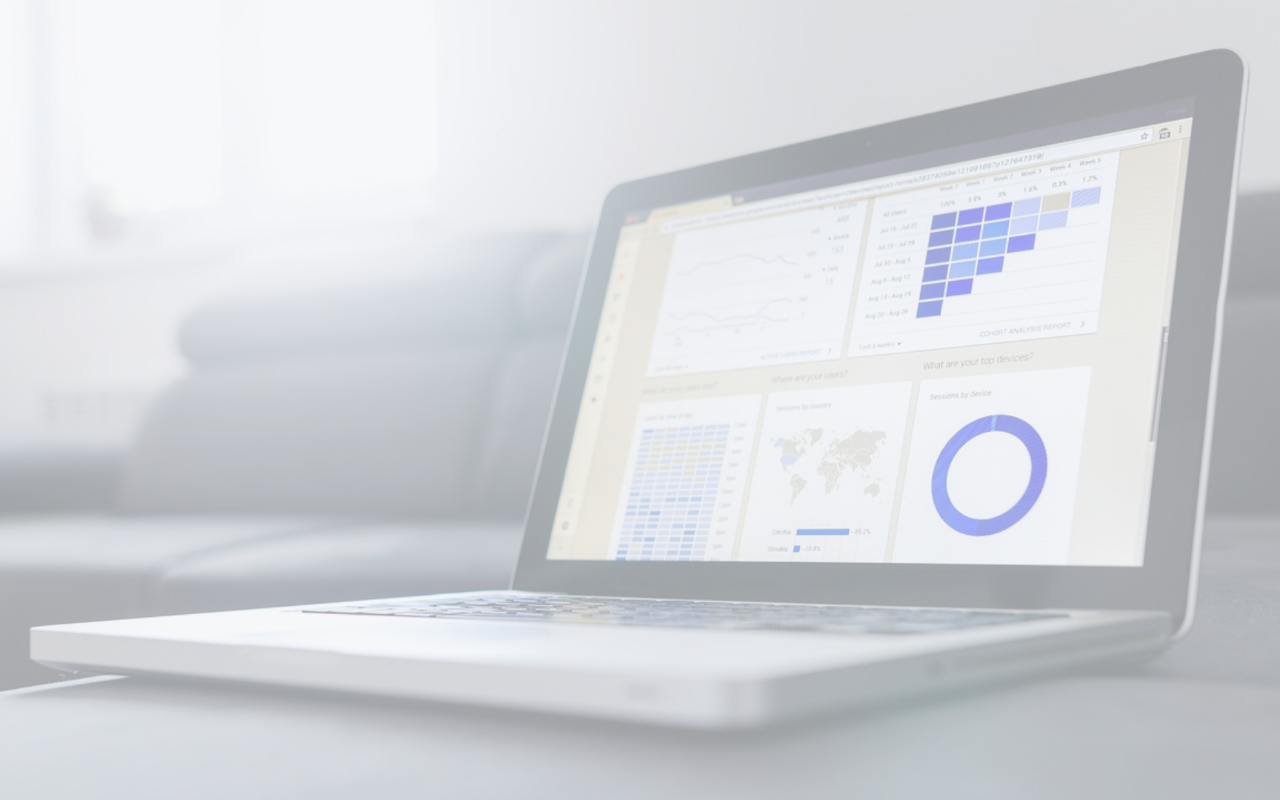
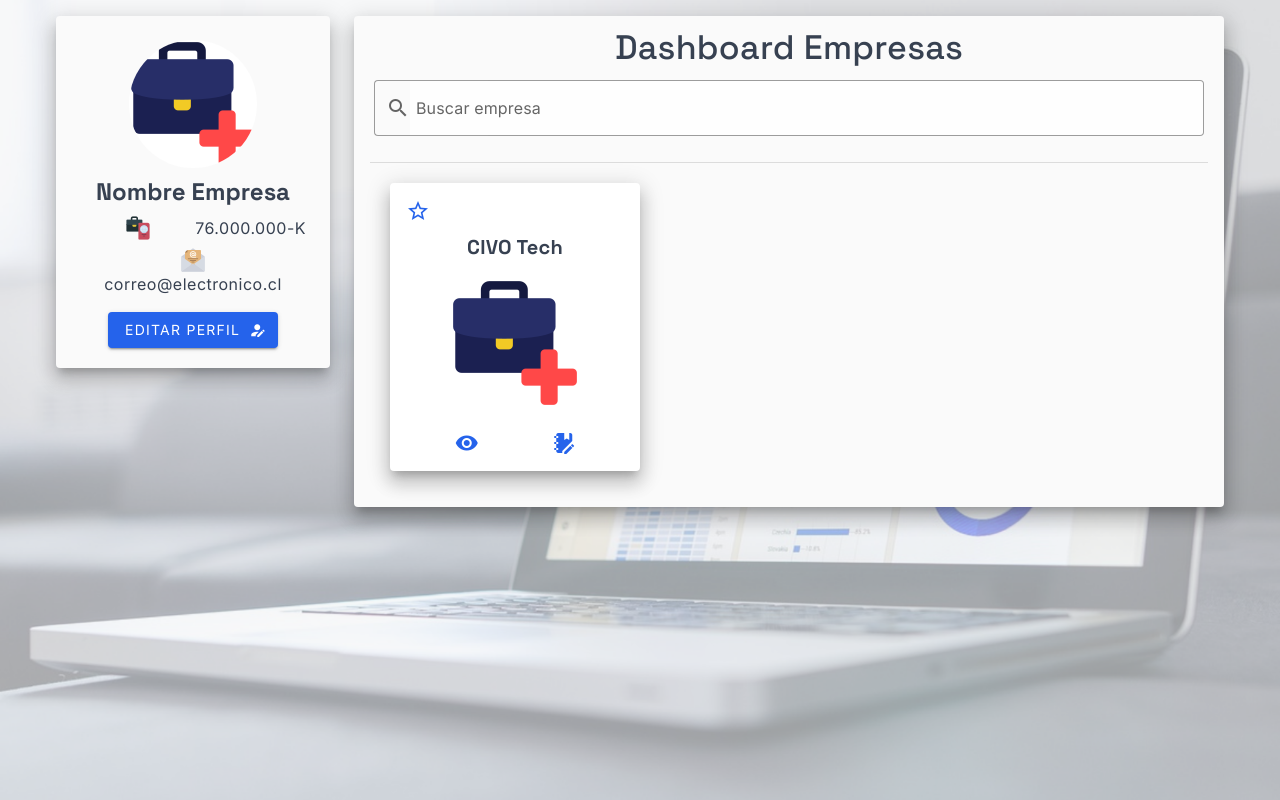
Before and after one commit to WhosCris/SoftwareContable, a Vue app: page /business in a window 1280 px wide. Built offline with nearby package versions, Linux system fonts and the light colour scheme.

Commit message:
Add MainBusiness view with layout and functionality; include company profile and dashboard components

```diff
--- a/src/views/MainBusiness.vue
+++ b/src/views/MainBusiness.vue
@@ -1,3 +1,98 @@
 <template>
+    <v-container>
+        <v-row>
+            <v-col cols="3">
+                <v-card color="card" elevation="12">
+                    <v-container>
+                        <v-row align="center" justify="center" class="ma-2">
+                            <v-avatar size="128">
+                                <v-img src="/src/assets/icons/anadir-empresa-128px.png"></v-img>
+                            </v-avatar>
+                        </v-row>
+                        <v-row align="center" justify="center" class="ma-2">
+                            <span class="text-h5 font-weight-bold text-primary"
+                                style="font-family: 'Space Grotesk'">Nombre Empresa</span>
+                        </v-row>
+                        <v-row align="center" justify="center" class="mx-2 mt-2">
 
+                        </v-row>
+                        <v-row align="center" justify="space-around" class="mx-2 mb-2">
+                            <v-img height="24" src="/src/assets/icons/rut-empresa-24px.png"></v-img>
+                            <span class="text-body-1 font-stretch-100% text-primary" style="font-family: 'Inter'">76.000.000-K</span>
+                        </v-row>
+                        <v-row align="center" justify="center" class="mx-2 mt-2">
+                            <v-img height="24" src="/src/assets/icons/correo-electronico-24px.png"></v-img>
+                        </v-row>
+                        <v-row align="center" justify="center" class="mx-2 mb-2">
+                            <span class="text-body-1 font-stretch-100% text-primary"
+                                style="font-family: 'Inter'">correo@electronico.cl</span>
+                        </v-row>
+                        <v-row align="center" justify="center" class="mt-4 mb-1 mx-2">
+                            <v-btn color="buttonprimary" append-icon="mdi-account-edit">Editar perfil</v-btn>
+                        </v-row>
+                    </v-container>
+                </v-card>
+            </v-col>
+            <v-col cols="9">
+                <v-card color="card" elevation="12">
+                    <v-container>
+                        <v-row align="center" justify="center" class="mb-1">
+                            <span class="text-h4 text-primary ma-2" style="font-family: 'Space Grotesk'">Dashboard
+                                Empresas</span>
+                        </v-row>
+                        <v-row class="ma-1">
+                            <v-text-field label="Buscar empresa" variant="outlined"
+                                prepend-inner-icon="mdi-magnify"></v-text-field>
+                        </v-row>
+                        <v-divider></v-divider>
+                        <v-row align="start" justify="start" class="ma-2">
+                            <v-col cols="4">
+                                <v-card elevation="12">
+                                    <v-container>
+                                        <v-row justify="start">
+                                            <v-btn color="buttonprimary" icon="mdi-star-outline" variant="text"></v-btn>
+                                        </v-row>
+                                        <v-card-title class="text-center text-primary">CIVO Tech</v-card-title>
+                                        <v-row justify="center" class="ma-2">
+                                            <v-img max-width="128" src="/src/assets/icons/anadir-empresa-128px.png"
+                                                contain></v-img>
+                                        </v-row>
+                                        <v-row justify="space-evenly">
+                                            <v-dialog max-width="340">
+                                                <template v-slot:activator="{ props: activatorProps }">
+                                                    <v-btn color="buttonprimary" icon="mdi-eye" variant="text"
+                                                        v-bind="activatorProps"></v-btn>
+                                                </template>
+                                                <template v-slot:default="{ isActive }">
+                                                    <v-card>
+                                                        <v-card-tittle class="text-h5 font-weight-bold text-center text-primary ma-1" style="font-family: 'Space Grotesk'">CIVO Tech</v-card-tittle>
+                                                        <template v-slot:actions>
+                                                            <v-btn class="ml-auto" color="buttonerror"
+                                                                @click="isActive.value = false">Cerrar</v-btn>
+                                                        </template>
+                                                    </v-card>
+                                                </template>
+                                            </v-dialog>
+                                            <v-btn color="buttonprimary" icon="mdi-notebook-edit"
+                                                variant="text"></v-btn>
+                                        </v-row>
+                                    </v-container>
+                                </v-card>
+                            </v-col>
+                        </v-row>
+                    </v-container>
+                </v-card>
+            </v-col>
+        </v-row>
+    </v-container>
 </template>
+
+<script>
+
+</script>
+
+<style scoped>
+.fill-height {
+    height: 100vh;
+}
+</style>
```
Also changed, not shown: src/assets/icons/rut-empresa-24px.png (added).
